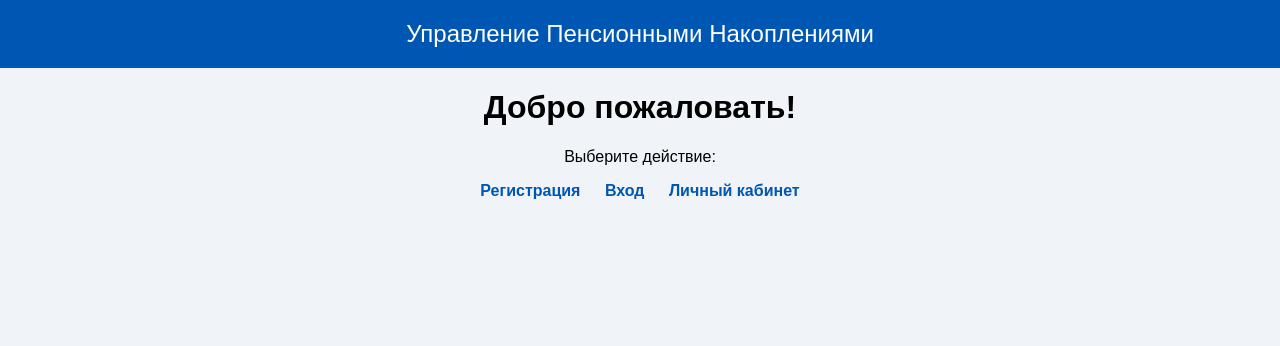
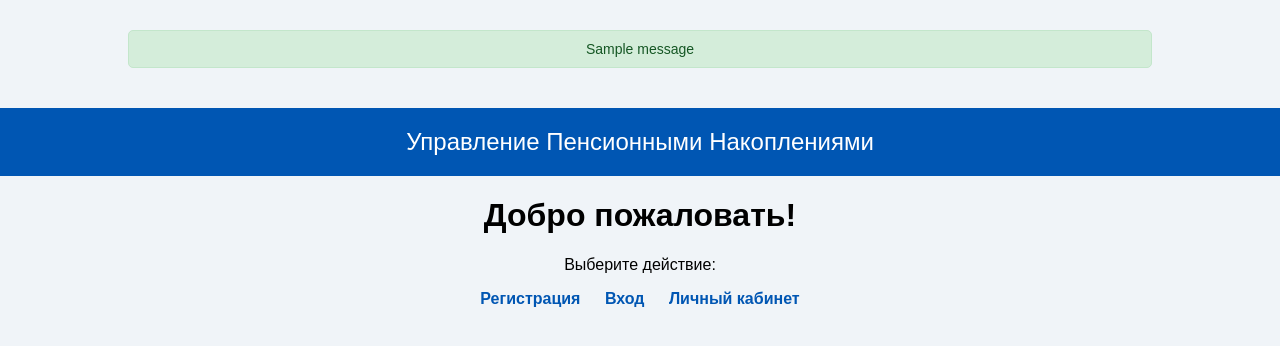
Before and after one commit to Odin-SG/pension_management_system, a Flask app: page / in a window 1280 px wide. Shown: the top 346 px of the page. Run offline with Flask 2, Linux system fonts and the light colour scheme; data comes from the database, SQL or seed files in the repository; tables that the repository leaves empty hold one stand-in row (values such as "Sample post"); one stand-in notice (Sample message) is shown.

Commit message:
Добавил везду flash

```diff
--- a/app/static/styles/styles.css
+++ b/app/static/styles/styles.css
@@ -231,3 +231,41 @@ footer {
 .reports-button:hover {
     background-color: #138496; /* Цвет кнопки при наведении */
 }
+
+.flash-messages {
+    margin: 20px auto;
+    padding: 10px;
+    width: 80%;
+    text-align: center;
+}
+
+.flash {
+    padding: 10px;
+    margin-bottom: 10px;
+    border-radius: 5px;
+    font-size: 14px;
+}
+
+.flash.success {
+    background-color: #d4edda;
+    color: #155724;
+    border: 1px solid #c3e6cb;
+}
+
+.flash.danger {
+    background-color: #f8d7da;
+    color: #721c24;
+    border: 1px solid #f5c6cb;
+}
+
+.flash.warning {
+    background-color: #fff3cd;
+    color: #856404;
+    border: 1px solid #ffeeba;
+}
+
+.flash.info {
+    background-color: #d1ecf1;
+    color: #0c5460;
+    border: 1px solid #bee5eb;
+}
--- a/app/templates/index.html
+++ b/app/templates/index.html
@@ -7,6 +7,15 @@
     <link rel="stylesheet" href="{{ url_for('static', filename='styles/styles.css') }}">
 </head>
 <body>
+    {% with messages = get_flashed_messages(with_categories=true) %}
+        {% if messages %}
+            <div class="flash-messages">
+                {% for category, message in messages %}
+                    <div class="flash {{ category }}">{{ message }}</div>
+                {% endfor %}
+            </div>
+        {% endif %}
+    {% endwith %}
     <header>
         Управление Пенсионными Накоплениями
     </header>
```
Also changed, not shown: app/templates/admin_panel.html (+9 -0 lines), app/templates/dashboard.html (+9 -0 lines), app/templates/investments.html (+9 -0 lines), app/templates/login.html (+9 -0 lines), app/templates/manager_panel.html (+9 -0 lines), app/templates/register.html (+9 -0 lines), app/templates/reports.html (+9 -0 lines).
